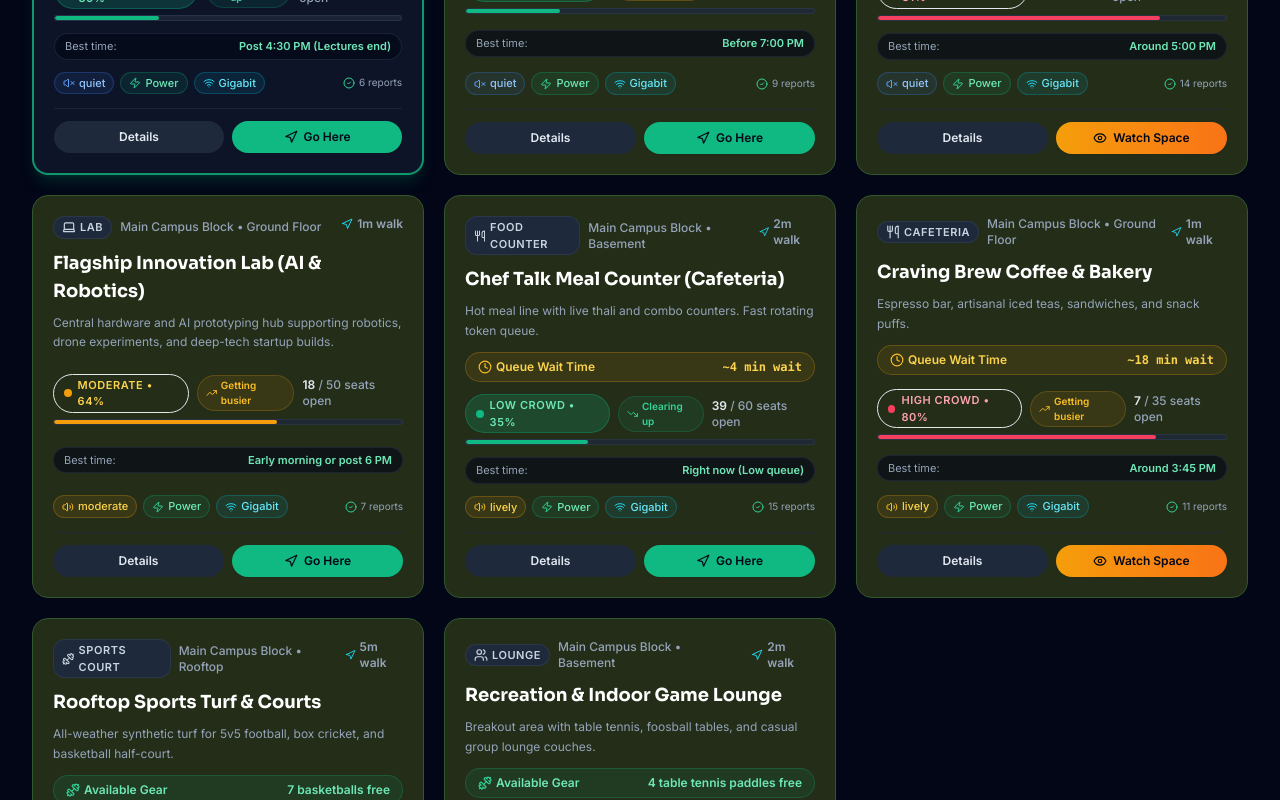
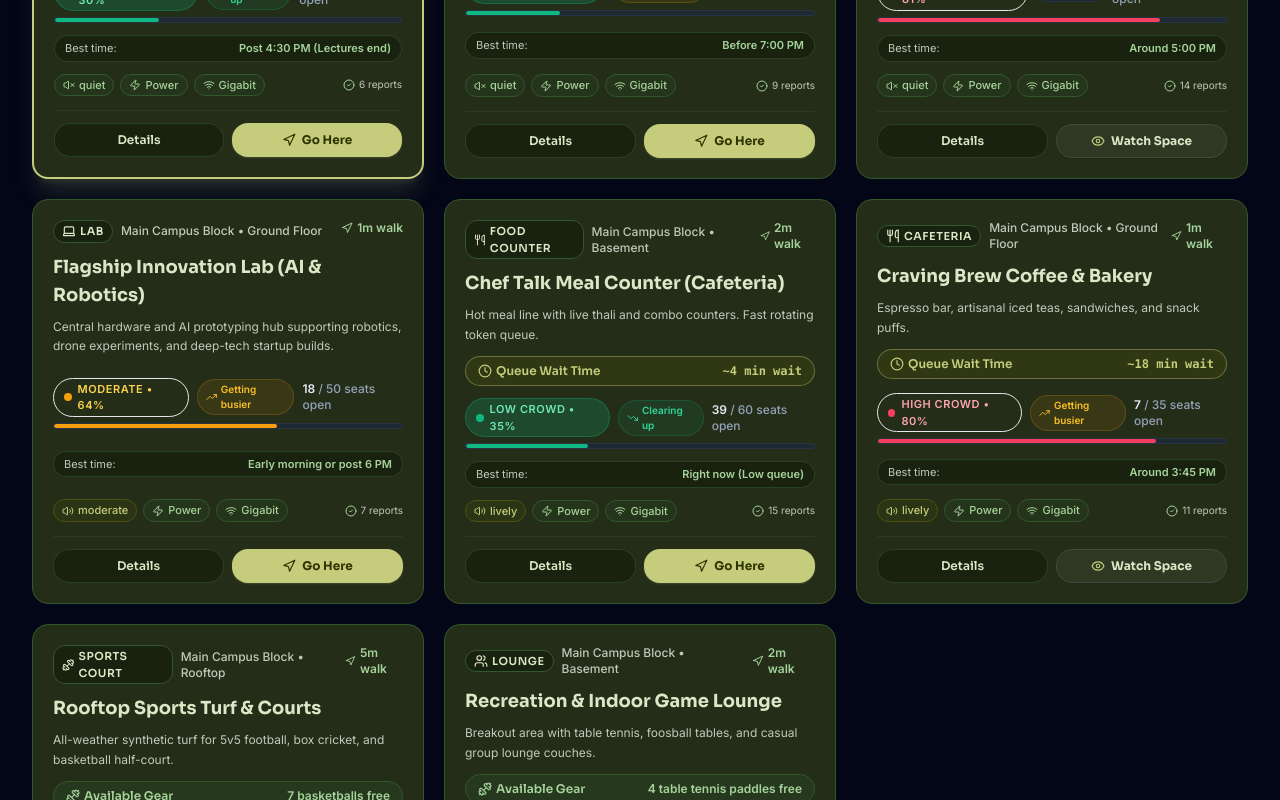
Before and after one commit to Noobi-Programmer/Spotly, a Next.js app: page / in a window 1280 px wide. Shown: the part 1240-2040 px from the top of the page. Built offline with nearby package versions, Linux system fonts and the light colour scheme; no server answers; the database is empty.

Commit message:
feat: complete Food and Sports resource modules with wait times, equipment inventories, and Lush Intelligence styling

```diff
--- a/src/components/spaces/SpaceCard.tsx
+++ b/src/components/spaces/SpaceCard.tsx
@@ -82,7 +82,7 @@ export const SpaceCard: React.FC<SpaceCardProps> = ({
     <div
       className={`relative rounded-2xl p-5 transition-all flex flex-col justify-between ${
         highlighted
-          ? 'bg-slate-900/90 border-2 border-emerald-500/80 shadow-lg shadow-emerald-500/15'
+          ? 'bg-surface-container-high border-2 border-tertiary shadow-xl shadow-tertiary/15'
           : 'glass-card'
       }`}
     >
@@ -90,17 +90,17 @@ export const SpaceCard: React.FC<SpaceCardProps> = ({
       <div>
         <div className="flex items-start justify-between gap-3 mb-2.5">
           <div className="flex items-center gap-2">
-            <span className="flex items-center gap-1 text-[11px] font-semibold uppercase tracking-wider px-2 py-0.5 rounded-md bg-slate-800 text-slate-300 border border-slate-700/60">
+            <span className="flex items-center gap-1 text-[11px] font-sora font-semibold uppercase tracking-wider px-2 py-0.5 rounded-md bg-surface-container text-on-surface border border-primary-container">
               {getTypeIcon()}
               {location.type.replace('_', ' ')}
             </span>
-            <span className="text-xs text-slate-400 font-medium">
+            <span className="text-xs text-on-surface-variant font-inter font-medium">
               {location.building} • {location.floor}
             </span>
           </div>
 
-          <span className="text-xs font-semibold text-slate-400 flex items-center gap-1">
-            <Navigation className="w-3 h-3 text-cyan-400" />
+          <span className="text-xs font-semibold text-primary flex items-center gap-1 font-inter">
+            <Navigation className="w-3 h-3 text-primary" />
             {displayMinutes}m walk
           </span>
         </div>
@@ -108,33 +108,34 @@ export const SpaceCard: React.FC<SpaceCardProps> = ({
         {/* Title */}
         <h3
           onClick={() => onSelect(location)}
-          className="text-base sm:text-lg font-bold text-white hover:text-emerald-400 cursor-pointer transition-colors leading-tight mb-2"
+          className="font-sora text-base sm:text-lg font-bold text-on-surface hover:text-primary cursor-pointer transition-colors leading-tight mb-2"
         >
           {location.name}
         </h3>
 
-        <p className="text-xs text-slate-400 line-clamp-2 mb-3 leading-relaxed">
+        <p className="font-inter text-xs text-on-surface-variant line-clamp-2 mb-3 leading-relaxed">
           {location.description}
         </p>
 
-        {/* P2 Resource Callouts (Food wait time or Sports equipment count) */}
+        {/* P2 Resource Callouts: Food Queue wait time */}
         {location.wait_time_minutes !== undefined && (
-          <div className="mb-3 px-3 py-1.5 rounded-xl bg-amber-500/10 border border-amber-500/25 flex items-center justify-between text-xs text-amber-300">
-            <span className="flex items-center gap-1 font-semibold">
-              <Clock className="w-3.5 h-3.5 text-amber-400" />
+          <div className="mb-3 px-3 py-1.5 rounded-xl bg-tertiary-container/30 border border-tertiary/40 flex items-center justify-between text-xs text-tertiary">
+            <span className="flex items-center gap-1 font-semibold font-sora">
+              <Clock className="w-3.5 h-3.5 text-tertiary" />
               Queue Wait Time
             </span>
             <span className="font-bold font-mono">~{location.wait_time_minutes} min wait</span>
           </div>
         )}
 
+        {/* P2 Resource Callouts: Sports Gear */}
         {location.equipment_items && location.equipment_items.length > 0 && (
-          <div className="mb-3 px-3 py-1.5 rounded-xl bg-emerald-500/10 border border-emerald-500/25 flex items-center justify-between text-xs text-emerald-300">
-            <span className="flex items-center gap-1 font-semibold">
-              <Dumbbell className="w-3.5 h-3.5 text-emerald-400" />
+          <div className="mb-3 px-3 py-1.5 rounded-xl bg-primary-container/30 border border-primary-container flex items-center justify-between text-xs text-primary">
+            <span className="flex items-center gap-1 font-semibold font-sora">
+              <Dumbbell className="w-3.5 h-3.5 text-primary" />
               Available Gear
             </span>
-            <span className="font-bold">
+            <span className="font-bold font-inter">
               {location.equipment_items[0].available} {location.equipment_items[0].name.toLowerCase()} free
             </span>
           </div>
@@ -152,9 +153,9 @@ export const SpaceCard: React.FC<SpaceCardProps> = ({
 
       {/* Best Time to Go & Freshness */}
       {location.best_time_to_go && (
-        <div className="mb-3 px-2.5 py-1 rounded-lg bg-slate-950/60 border border-slate-800/80 text-[11px] text-slate-300 flex items-center justify-between">
-          <span className="text-slate-400">Best time:</span>
-          <span className="font-semibold text-emerald-300 truncate max-w-[170px]">
+        <div className="mb-3 px-2.5 py-1 rounded-lg bg-surface-container border border-primary-container/60 text-[11px] text-on-surface-variant flex items-center justify-between font-inter">
+          <span className="text-on-surface-variant">Best time:</span>
+          <span className="font-semibold text-primary truncate max-w-[170px]">
             {location.best_time_to_go}
           </span>
         </div>
@@ -162,51 +163,51 @@ export const SpaceCard: React.FC<SpaceCardProps> = ({
 
       {/* Amenity Badges & Action Buttons */}
       <div>
-        <div className="flex flex-wrap items-center gap-1.5 mb-3.5 text-[11px]">
+        <div className="flex flex-wrap items-center gap-1.5 mb-3.5 text-[11px] font-inter">
           {/* Noise Rating */}
           <span
             className={`flex items-center gap-1 px-2 py-0.5 rounded-md border font-medium ${
               location.is_quiet
-                ? 'bg-blue-500/10 text-blue-300 border-blue-500/25'
-                : 'bg-amber-500/10 text-amber-300 border-amber-500/25'
+                ? 'bg-primary-container/20 text-primary border-primary-container'
+                : 'bg-tertiary-container/20 text-tertiary border-tertiary-container'
             }`}
           >
             {location.is_quiet ? (
-              <VolumeX className="w-3 h-3 text-blue-400" />
+              <VolumeX className="w-3 h-3 text-primary" />
             ) : (
-              <Volume2 className="w-3 h-3 text-amber-400" />
+              <Volume2 className="w-3 h-3 text-tertiary" />
             )}
             {location.noise_level}
           </span>
 
           {/* Charging */}
           {location.has_charging && (
-            <span className="flex items-center gap-1 px-2 py-0.5 rounded-md bg-emerald-500/10 text-emerald-300 border border-emerald-500/25 font-medium">
-              <Zap className="w-3 h-3 text-emerald-400" />
+            <span className="flex items-center gap-1 px-2 py-0.5 rounded-md bg-primary-container/20 text-primary border border-primary-container font-medium">
+              <Zap className="w-3 h-3 text-primary" />
               Power
             </span>
           )}
 
           {/* Fast Wi-Fi */}
           {location.has_fast_wifi && (
-            <span className="flex items-center gap-1 px-2 py-0.5 rounded-md bg-cyan-500/10 text-cyan-300 border border-cyan-500/25 font-medium">
-              <Wifi className="w-3 h-3 text-cyan-400" />
+            <span className="flex items-center gap-1 px-2 py-0.5 rounded-md bg-primary-container/20 text-primary border border-primary-container font-medium">
+              <Wifi className="w-3 h-3 text-primary" />
               Gigabit
             </span>
           )}
 
           {/* Confidence Indicator */}
-          <span className="ml-auto flex items-center gap-1 text-[10px] text-slate-400">
-            <CheckCircle2 className="w-3 h-3 text-emerald-400" />
+          <span className="ml-auto flex items-center gap-1 text-[10px] text-on-surface-variant">
+            <CheckCircle2 className="w-3 h-3 text-primary" />
             {location.report_count || 6} reports
           </span>
         </div>
 
         {/* Action Buttons */}
-        <div className="grid grid-cols-2 gap-2 pt-3 border-t border-slate-800/80">
+        <div className="grid grid-cols-2 gap-2 pt-3 border-t border-surface-variant">
           <button
             onClick={() => onSelect(location)}
-            className="w-full flex items-center justify-center gap-1.5 py-2 px-3 rounded-xl bg-slate-800 hover:bg-slate-700 text-slate-200 text-xs font-semibold transition-colors"
+            className="w-full flex items-center justify-center gap-1.5 py-2 px-3 rounded-lg bg-surface-container hover:bg-surface-container-highest text-on-surface text-xs font-sora font-semibold border border-primary-container/60 transition-colors cursor-pointer"
           >
             Details
           </button>
@@ -214,15 +215,15 @@ export const SpaceCard: React.FC<SpaceCardProps> = ({
           {isUnavailable ? (
             <button
               onClick={() => onNotify(location)}
-              className="w-full flex items-center justify-center gap-1.5 py-2 px-3 rounded-xl bg-gradient-to-r from-amber-500 to-orange-500 hover:from-amber-400 hover:to-orange-400 text-slate-950 text-xs font-bold shadow-sm transition-all active:scale-95"
+              className="w-full flex items-center justify-center gap-1.5 py-2 px-3 rounded-lg bg-surface-container-highest hover:bg-surface-bright text-on-surface border border-outline-variant text-xs font-sora font-bold shadow-sm transition-all active:scale-95 cursor-pointer"
             >
-              <Eye className="w-3.5 h-3.5" />
+              <Eye className="w-3.5 h-3.5 text-tertiary" />
               Watch Space
             </button>
           ) : (
             <button
               onClick={() => onSelect(location)}
-              className="w-full flex items-center justify-center gap-1.5 py-2 px-3 rounded-xl bg-emerald-500 hover:bg-emerald-400 text-slate-950 text-xs font-bold shadow-sm transition-all active:scale-95"
+              className="w-full flex items-center justify-center gap-1.5 py-2 px-3 rounded-lg bg-tertiary hover:bg-tertiary-fixed text-on-tertiary text-xs font-sora font-bold shadow-sm shadow-tertiary/20 transition-all active:scale-95 cursor-pointer"
             >
               <Navigation className="w-3.5 h-3.5" />
               Go Here
```
